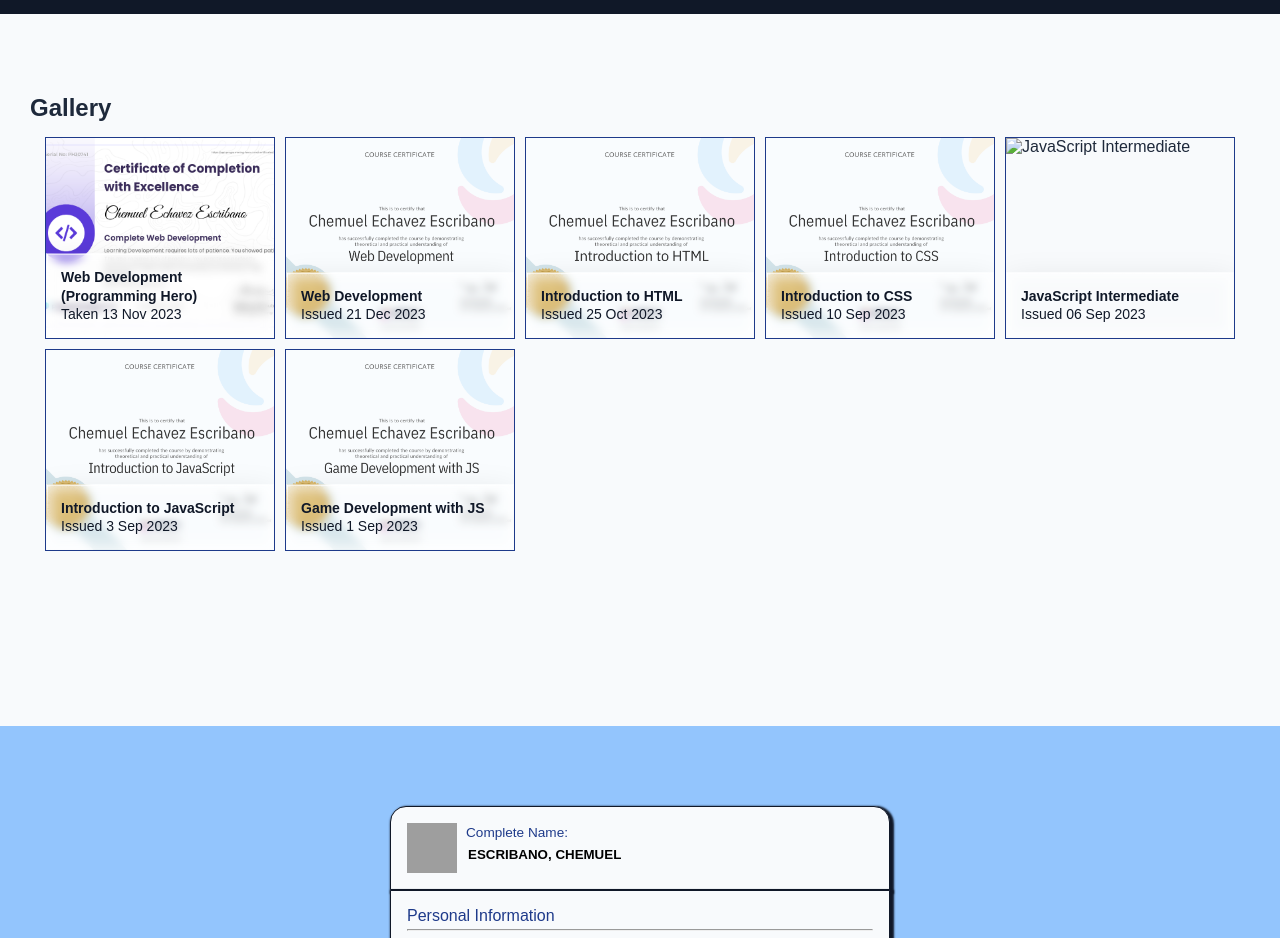
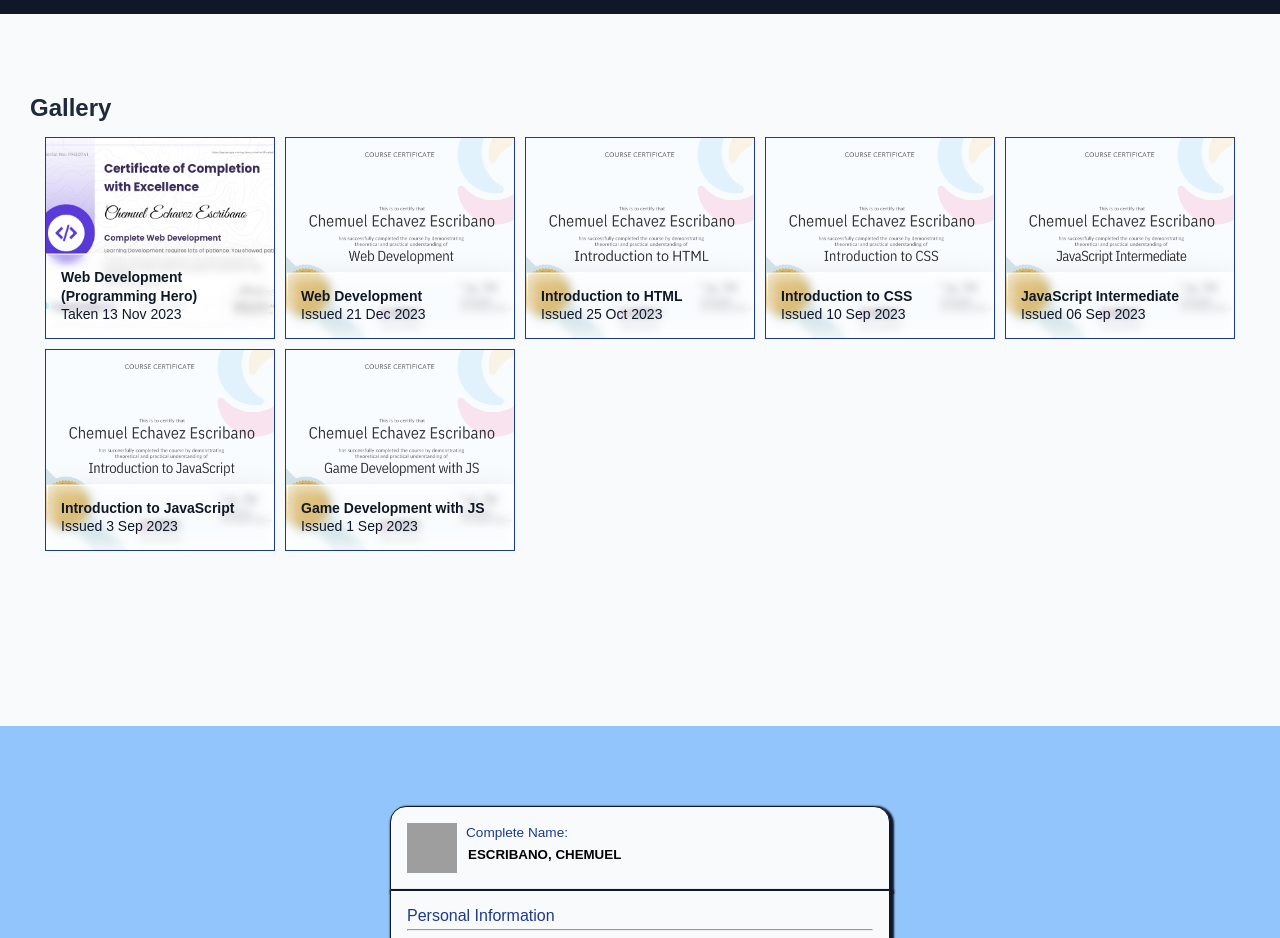
Before and after one commit to Pxych09/portfolio-chem, a plain HTML site: page index.html in a window 1280 px wide. Shown: the part 1800-2738 px from the top of the page. Drawn offline with Linux system fonts and the light colour scheme; grey boxes are pictures that could not be loaded; a web font is replaced by a local one.

Commit message:
Fix image source for JavaScript Intermediate

```diff
--- a/index.html
+++ b/index.html
@@ -123,7 +123,7 @@
             <figure>
                 <!-- <embed src="./imgs/ed1cdf2e-2f02-44ce-878d-ec5119daf29d.pdf" alt="" type="application/pdf"> -->
                 <!-- <iframe src="./imgs/ed1cdf2e-2f02-44ce-878d-ec5119daf29d.pdf" width="100%" height="500px"></iframe> -->
-                <img src="./imgs/png-jpg/JavaScript Intermediate - Escribano, Chemuel E.pdf (1).png" alt="JavaScript Intermediate" loading="lazy">
+                <img src="./imgs/png-jpg/JavaScript Intermediate - Escribano, Chemuel E.pdf.png" alt="JavaScript Intermediate" loading="lazy">
                 <figcaption>
                     <h4>JavaScript Intermediate</h4>
                     <p>Issued 06 Sep 2023</p>
```
